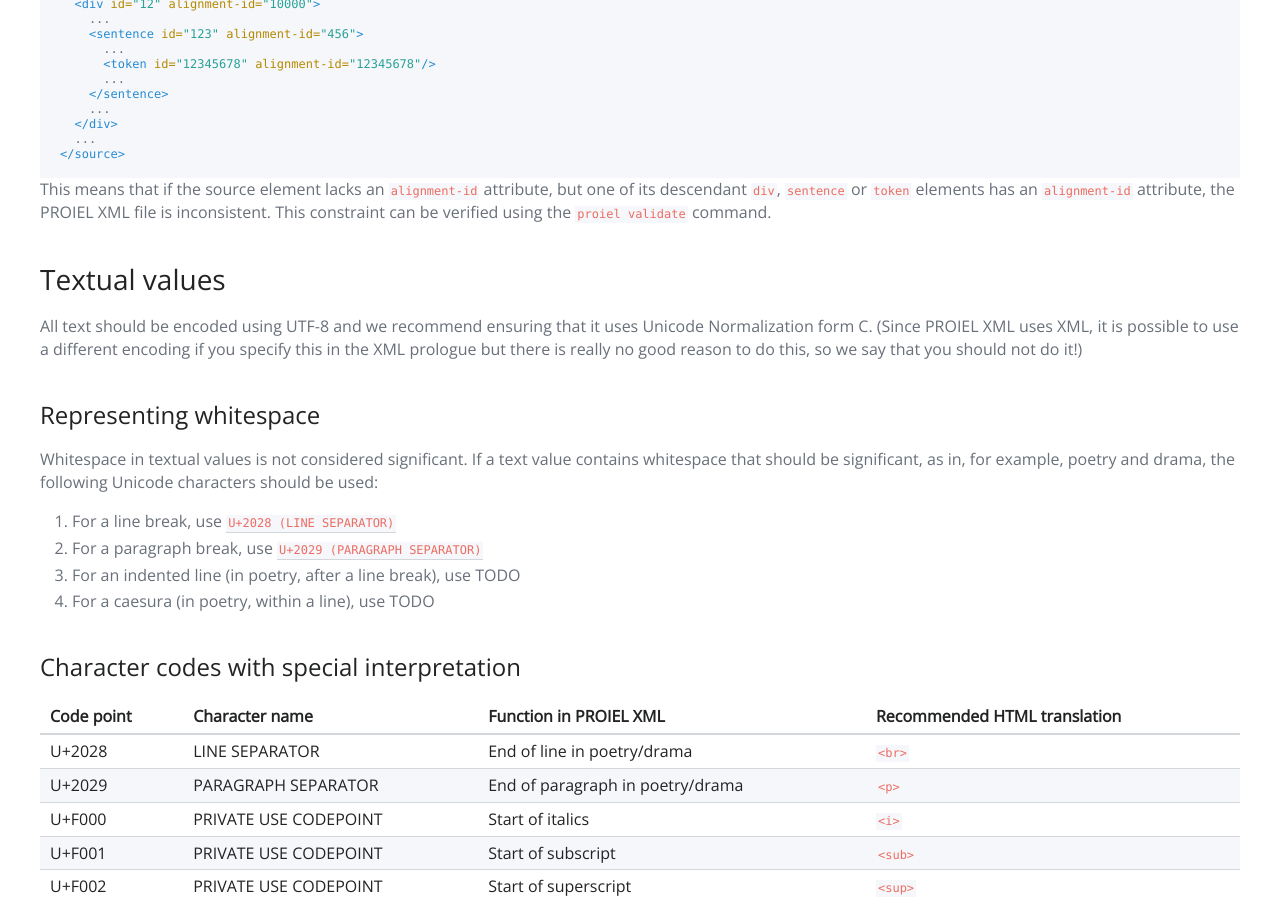
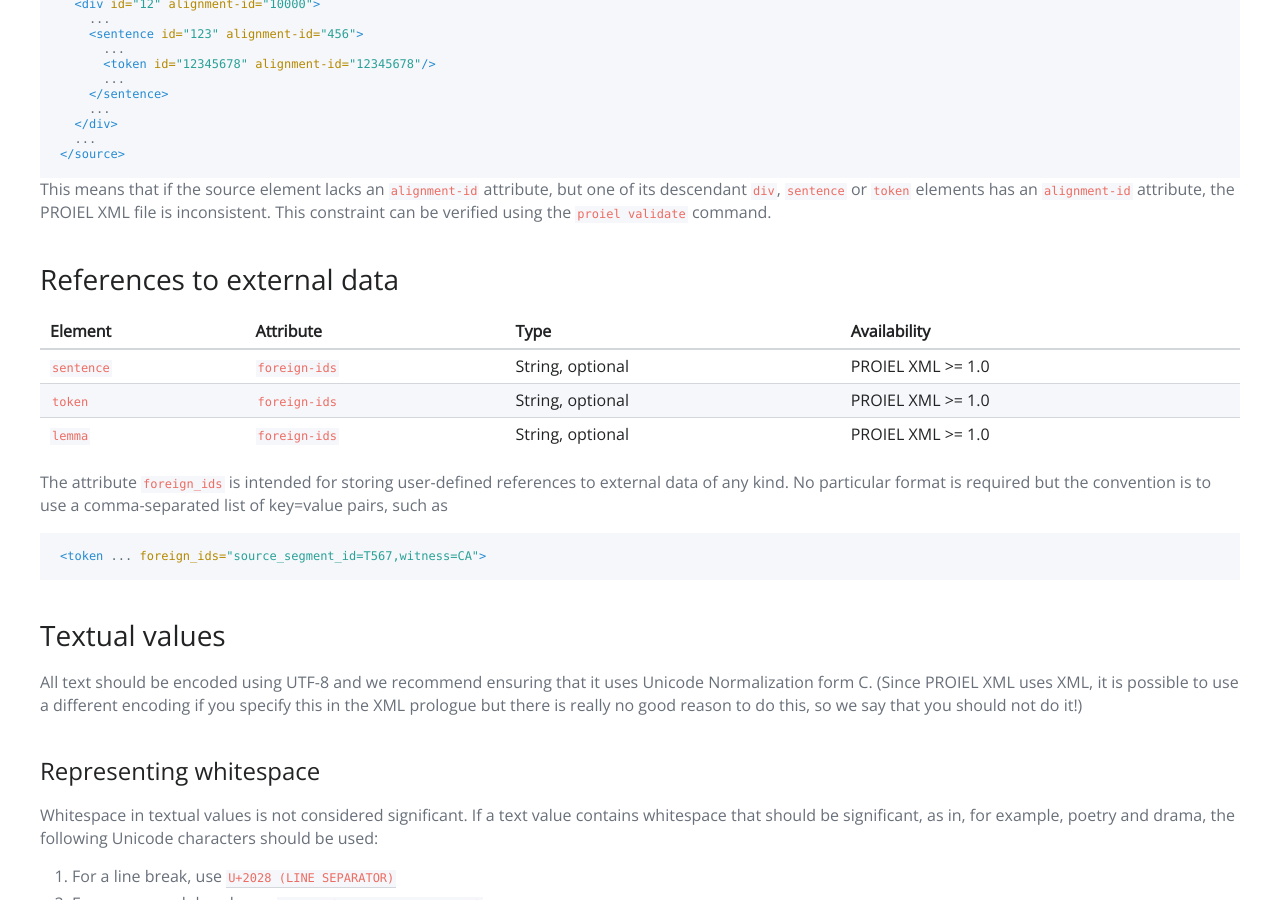
Before and after one commit to proiel/proiel.github.io, a Jekyll site: the page built from handbook/developer/proielxml.md, in a window 1280 px wide and 900 px high, scrolled down 2913 px. Built offline with Jekyll 4.4.1, drawn with Linux system fonts in a browser that asks for light colours; nearby versions of some CDN libraries.

Commit message:
Update proielxml.md
Explain foreign_ids

````diff
--- a/handbook/developer/proielxml.md
+++ b/handbook/developer/proielxml.md
@@ -121,6 +121,20 @@ In the example below, `text1` is aligned to `text2`. The alignment of token `123
 
 This means that if the source element lacks an `alignment-id` attribute, but one of its descendant `div`, `sentence` or `token` elements has an `alignment-id` attribute, the PROIEL XML file is inconsistent. This constraint can be verified using the `proiel validate` command.
 
+## References to external data
+
+| Element    | Attribute      | Type                           | Availability      |
+|------------|----------------|--------------------------------|-------------------|
+| `sentence` | `foreign-ids`  | String, optional               | PROIEL XML >= 1.0 |
+| `token`    | `foreign-ids`  | String, optional               | PROIEL XML >= 1.0 |
+| `lemma`    | `foreign-ids`  | String, optional               | PROIEL XML >= 1.0 |
+
+The attribute `foreign_ids` is intended for storing user-defined references to external data of any kind. No particular format is required but the convention is to use a comma-separated list of key=value pairs, such as
+
+```xml
+<token ... foreign_ids="source_segment_id=T567,witness=CA">
+```
+
 ## Textual values
 
 All text should be encoded using UTF-8 and we recommend ensuring that it uses Unicode Normalization form C. (Since PROIEL XML uses XML, it is possible to use a different encoding if you specify this in the XML prologue but there is really no good reason to do this, so we say that you should not do it!)
````
